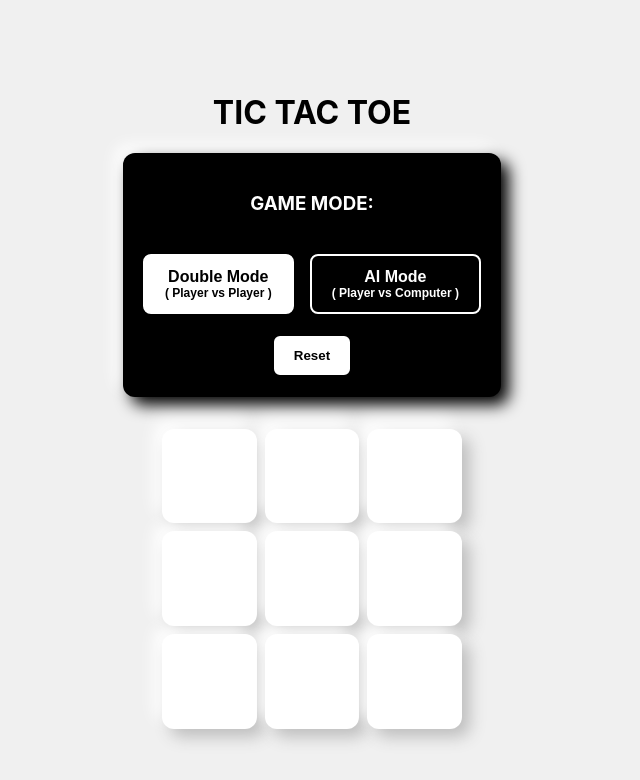
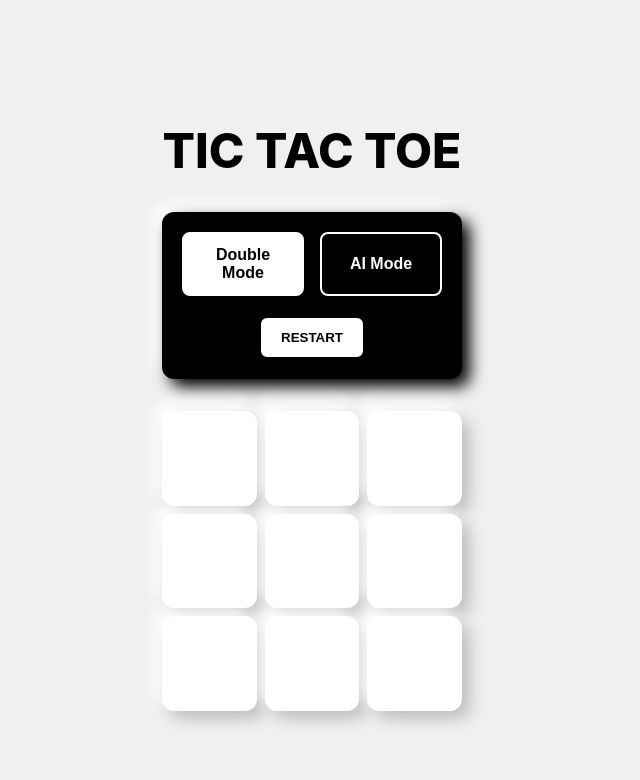
Before and after one commit to raut008/tictactoe, a React (Create React App) app: page / in a window 1280 px wide. Shown: the top 780 px of the page, without its empty margins (328-968 px from the left). Built offline with nearby package versions, Linux system fonts and the light colour scheme.

Commit message:
Add a modal component

```diff
--- a/src/App.js
+++ b/src/App.js
@@ -83,25 +83,18 @@ function App() {
 
   return (
     <div className={styles.appWrapper}>
-      <h1>TIC TAC TOE</h1>
+      <h1 className={styles.title}>TIC TAC TOE</h1>
       <div className={styles.container}>
-        <h3>GAME MODE:</h3>
         <div className={styles.row}>
           <button className={`${styles.button} ${mode === "double" ? styles.selected : ""}`} onClick={() => handleSelect("double")}>
             <div>Double Mode</div>
-            <div style={{ fontSize: "12px" }}>( Player vs Player )</div>
           </button>
           <button className={`${styles.button} ${mode === "ai" ? styles.selected : ""}`} onClick={() => handleSelect("ai")}>
             <div>AI Mode</div>
-            <div style={{ fontSize: "12px" }}>( Player vs Computer )</div>
           </button>
         </div>
-        <button className={styles.resetButton} onClick={handleReset}>
-          Reset
-        </button>
         {mode === "ai" && (
           <>
-            <h3>SELECT PLAYER:</h3>
             <div className={styles.row}>
               <button
                 className={`${styles.button} ${playerChoice === "X" ? styles.selected : ""}`}
@@ -125,6 +118,9 @@ function App() {
             </div>
           </>
         )}
+        <button className={styles.resetButton} onClick={handleReset}>
+          RESTART
+        </button>
       </div>
       <Board gameBoard={gameBoard} handleClick={handleMove} />
       <Modal isOpen={result} onClose={() => handleReset()}>
--- a/src/App.module.scss
+++ b/src/App.module.scss
@@ -12,6 +12,7 @@
   border-radius: 12px;
   box-shadow: 8px 8px 16px #000000, -8px -8px 16px #ffffff;
   margin-bottom: 32px;
+  max-width: 300px;
 }
 
 .row {
@@ -29,6 +30,7 @@
   font-size: 16px;
   font-weight: bold;
   transition: all 0.3s ease;
+  flex: 1;
 
   &.selected {
     background-color: #fff;
@@ -45,6 +47,11 @@
   background: #f0f0f0;
 }
 
+.title {
+  font-size: 48px;
+  font-weight: 800;
+}
+
 .resetButton {
   padding: 12px 20px;
   border: 2px solid #000;
--- a/src/Components/Icon/Icon.js
+++ b/src/Components/Icon/Icon.js
@@ -17,6 +17,14 @@ const icons = {
       />
     </svg>
   ),
+  Close: (
+    <svg xmlns="http://www.w3.org/2000/svg" width="24" height="24" viewBox="-2 -2 24 24">
+      <path
+        fill="currentColor"
+        d="m11.414 10l2.829 2.828a1 1 0 0 1-1.415 1.415L10 11.414l-2.828 2.829a1 1 0 1 1-1.415-1.415L8.586 10L5.757 7.172a1 1 0 0 1 1.415-1.415L10 8.586l2.828-2.829a1 1 0 0 1 1.415 1.415L11.414 10zM10 20C4.477 20 0 15.523 0 10S4.477 0 10 0s10 4.477 10 10s-4.477 10-10 10zm0-2a8 8 0 1 0 0-16a8 8 0 0 0 0 16z"
+      />
+    </svg>
+  ),
 };
 
 const Icon = ({ type = "X", size = 48, color = "currentColor" }) => {
--- a/src/Modal/Modal.js
+++ b/src/Modal/Modal.js
@@ -1,5 +1,6 @@
 // Modal.js
 import React from "react";
+import Icon from "../Components/Icon/Icon";
 import styles from "./Modal.module.scss";
 
 const Modal = ({ isOpen, onClose, children }) => {
@@ -9,7 +10,7 @@ const Modal = ({ isOpen, onClose, children }) => {
     <div className={styles.modalOverlay} onClick={onClose}>
       <div className={styles.modalContent} onClick={(e) => e.stopPropagation()}>
         <button className={styles.modalClose} onClick={onClose}>
-          ×
+          <Icon type="Close" />
         </button>
         {children}
       </div>
--- a/src/Modal/Modal.module.scss
+++ b/src/Modal/Modal.module.scss
@@ -1,5 +1,4 @@
-// Modal.module.scss
-
+// Base styles (already defined)
 .modalOverlay {
   position: fixed;
   top: 0;
@@ -41,6 +40,46 @@
   }
 }
 
+// 🔁 Responsive tweaks
+@media (max-width: 480px) {
+  .modalContent {
+    padding: 1.2rem;
+    max-width: 90%;
+    border-radius: 8px;
+  }
+
+  .modalClose {
+    font-size: 1.25rem;
+    top: 8px;
+    right: 12px;
+  }
+}
+
+@media (min-width: 481px) and (max-width: 768px) {
+  .modalContent {
+    padding: 1.6rem;
+    max-width: 420px;
+    border-radius: 10px;
+  }
+
+  .modalClose {
+    font-size: 1.4rem;
+  }
+}
+
+@media (min-width: 769px) {
+  .modalContent {
+    padding: 2rem;
+    max-width: 500px;
+    border-radius: 12px;
+  }
+
+  .modalClose {
+    font-size: 1.5rem;
+  }
+}
+
+// 🎬 Animation
 @keyframes fadeIn {
   from {
     opacity: 0;
--- a/src/index.scss
+++ b/src/index.scss
@@ -5,4 +5,11 @@ body {
   -webkit-font-smoothing: antialiased;
   -moz-osx-font-smoothing: grayscale;
   overflow-x: hidden;
+  background-color: #f0f0f0;
 }
+
+*,
+*::before,
+*::after {
+  box-sizing: border-box;
+}
```
